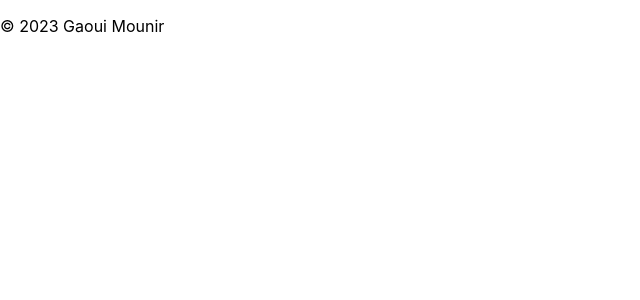
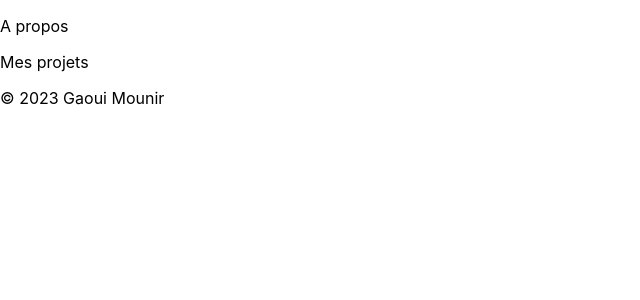
Before and after one commit to gaouimounir/Portfolio, a React (Create React App) app: page / in a window 1280 px wide. Shown: the top 300 px of the page, without its empty margins (0-640 px from the left). Built offline with nearby package versions, Linux system fonts and the light colour scheme.

Commit message:
RenderHeader

```diff
--- a/src/App.js
+++ b/src/App.js
@@ -1,10 +1,11 @@
-import logo from "./logo.svg";
 import "./App.css";
 import RenderFooter from "./components/footer";
+import RenderHeader from "./components/header";
 
 function App() {
   return (
     <>
+      <RenderHeader />
       <RenderFooter />
     </>
   );
--- a/src/components/header.js
+++ b/src/components/header.js
@@ -1 +1,10 @@
-const RenderHeader = () => {};
+const RenderHeader = () => {
+  return (
+    <>
+      <p>A propos</p>
+      <p>Mes projets</p>
+    </>
+  );
+};
+
+export default RenderHeader;
```
